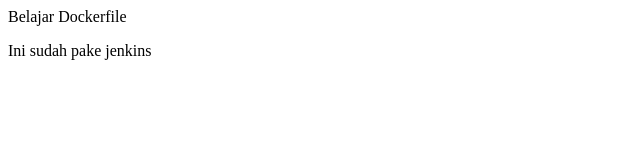
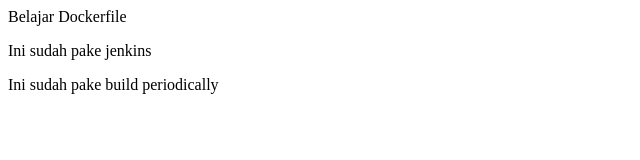
Before and after one commit to Cuncis/apache-custom, a plain HTML site: page index.html in a window 1280 px wide. Shown: the whole page, without its empty margins (0-640 px from the left). Drawn offline with Linux system fonts and the light colour scheme.

Commit message:
add new file

```diff
--- a/index.html
+++ b/index.html
@@ -1,2 +1,3 @@
 <p>Belajar Dockerfile</p>
 <p>Ini sudah pake jenkins</p>
+<p>Ini sudah pake build periodically</p>
```
